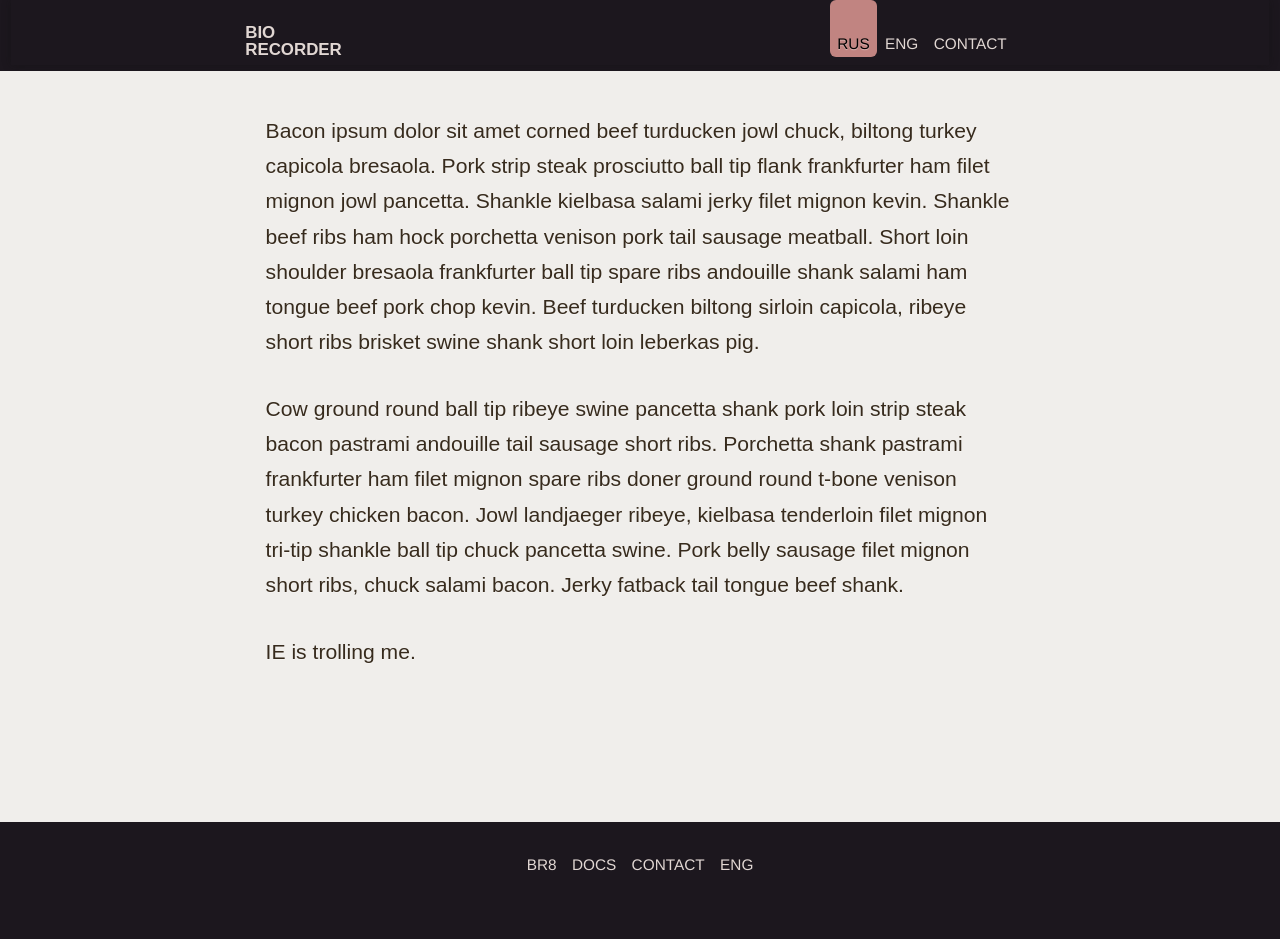
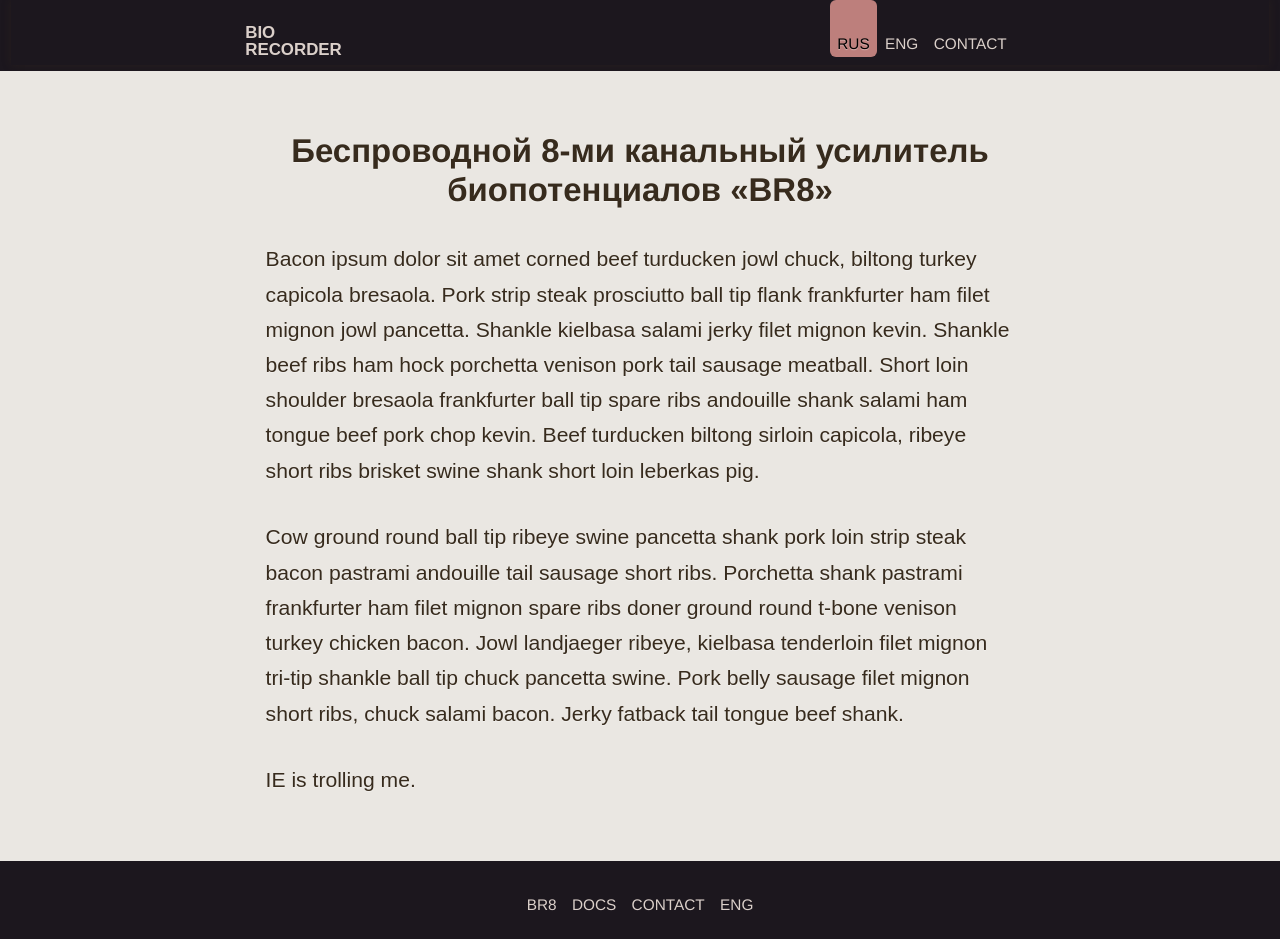
Before and after one commit to biorecorder/biorecorder.github.io, a Jekyll site: the page test_flex.html, which Jekyll copies as it is, in a window 1280 px wide. Built offline with Jekyll 4.4.1, drawn with Linux system fonts in a browser that asks for light colours; nearby versions of some CDN libraries; library files that are not in the unit come from our copies; comment, search, counter and statistics services are not loaded; before the commit the page ends 900 px from its top, so only the background shows below that.

Commit message:
topography

```diff
--- a/sass/base/_variables.scss
+++ b/sass/base/_variables.scss
@@ -83,8 +83,8 @@
 $base-font-family: $font-family-sans-serif-light-400;
 
 $base-intense-bg:  #ddd6cb;
-$base-bg: lighten(desaturate(#ddd6cb, 5), 10); // #f0eeeb;
-$base-strong: #111;
+$base-bg: lighten(desaturate(#ddd6cb, 5), 7); // #eae7e2;
+$base-strong: darken(#5F4B32, 12);
 $base-text: darken(#5F4B32, 12);
 
 
--- a/stylesheets/style.css
+++ b/stylesheets/style.css
@@ -1032,7 +1032,7 @@
 /* line 6, ../sass/modules/_colors.scss */
 .dark, .navbar {
   background: #1c171e;
-  color: #e1d7d3;
+  color: #dbd0ca;
   text-shadow: none;
 }
 
@@ -1070,7 +1070,7 @@
   font-variant: normal;
   line-height: 1.667;
   background: #1c171e;
-  color: #e1d7d3;
+  color: #dbd0ca;
 }
 
 /**
@@ -1089,7 +1089,7 @@
 }
 /* line 54, ../sass/modules/_!main.scss */
 a:hover, a:focus, a:active {
-  background: #c18481;
+  background: #bd7f7c;
   color: #000000;
   text-shadow: none;
   text-shadow: 0 1px 1px rgba(255, 255, 255, 0.4);
@@ -1309,16 +1309,16 @@
   text-decoration: none;
   text-shadow: 0 1px 1px rgba(255, 255, 255, 0.4);
   color: #000000;
-  background: #c18481;
-  border-color: #c18481;
+  background: #bd7f7c;
+  border-color: #bd7f7c;
 }
 
 /* line 67, ../sass/modules/_buttons.scss */
 .button--filled {
-  background: #e1d7d3;
+  background: #dbd0ca;
   color: #000000;
   text-shadow: 0 1px 1px rgba(255, 255, 255, 0.4);
-  border: 2px solid #e1d7d3;
+  border: 2px solid #dbd0ca;
 }
 /* line 34, ../sass/modules/_buttons.scss */
 .button--filled:hover, .button--filled:focus, .button--filled:active {
@@ -1695,18 +1695,18 @@
   -ms-border-radius: 6px;
   -o-border-radius: 6px;
   border-radius: 6px;
-  color: #e1d7d3;
+  color: #dbd0ca;
 }
 /* line 48, ../sass/modules/_navs.scss */
 .nav > li > a:hover, .nav > li > a:focus, .nav > li > a:active {
-  background: #c18481;
+  background: #bd7f7c;
   color: #000000;
   text-shadow: none;
   text-shadow: 0 1px 1px rgba(255, 255, 255, 0.4);
 }
 /* line 57, ../sass/modules/_navs.scss */
 .nav a.active {
-  background: #c18481;
+  background: #bd7f7c;
   color: #000000;
   text-shadow: none;
   text-shadow: 0 1px 1px rgba(255, 255, 255, 0.4);
@@ -1723,7 +1723,7 @@
   /* line 75, ../sass/modules/_navs.scss */
   .nav--adaptive {
     display: none;
-    background: #f0eeeb;
+    background: #eae7e2;
     margin: 0;
     margin-top: 50px;
     padding-top: 50px;
@@ -1760,12 +1760,12 @@
   }
   /* line 106, ../sass/modules/_navs.scss */
   .nav--adaptive > .current > a {
-    background: #debebc;
+    background: #d9b8b4;
     border-color: transparent;
   }
   /* line 111, ../sass/modules/_navs.scss */
   .nav--adaptive > .active > a {
-    background: #debebc;
+    background: #d9b8b4;
     border-color: transparent;
   }
 }
@@ -1789,9 +1789,9 @@
   margin-bottom: 0.25em;
   margin-left: 0.5em;
   margin-right: 0.5em;
-  box-shadow: 0 0 8px rgba(17, 17, 17, 0.4);
-  -webkit-box-shadow: 0 0 8px rgba(17, 17, 17, 0.4);
-  -moz-box-shadow: 0 0 8px rgba(17, 17, 17, 0.4);
+  box-shadow: 0 0 8px rgba(55, 43, 29, 0.4);
+  -webkit-box-shadow: 0 0 8px rgba(55, 43, 29, 0.4);
+  -moz-box-shadow: 0 0 8px rgba(55, 43, 29, 0.4);
 }
 
 /************************************************************************************
@@ -1811,11 +1811,11 @@
   font-size: 0.8em;
   margin-left: 0.5em;
   margin-right: 1em;
-  color: #e1d7d3;
+  color: #dbd0ca;
 }
 /* line 15, ../sass/modules/_logo.scss */
 .logo:hover, .logo:focus, .logo:active {
-  color: #e1d7d3;
+  color: #dbd0ca;
   background: transparent;
   text-decoration: none;
 }
@@ -1992,9 +1992,9 @@
 .section {
   padding-bottom: 3em;
   margin-top: 1.5em;
-  box-shadow: 0 0 8px rgba(17, 17, 17, 0.6);
-  -webkit-box-shadow: 0 0 8px rgba(17, 17, 17, 0.6);
-  -moz-box-shadow: 0 0 8px rgba(17, 17, 17, 0.6);
+  box-shadow: 0 0 8px rgba(55, 43, 29, 0.6);
+  -webkit-box-shadow: 0 0 8px rgba(55, 43, 29, 0.6);
+  -moz-box-shadow: 0 0 8px rgba(55, 43, 29, 0.6);
   min-height: 80%;
   height: auto !important;
   height: 80%;
@@ -2078,7 +2078,7 @@
   margin: 0;
   padding-top: 0.5em;
   padding-bottom: 1.5em;
-  background: #f0eeeb;
+  background: #eae7e2;
   color: #372b1d;
   text-shadow: 0 1px 1px rgba(255, 255, 255, 0.4);
 }
@@ -2199,12 +2199,12 @@
 .main {
   /* flex: 1; would be enough but it looks bad in IE */
   flex: 1 0 auto;
-  background: #f0eeeb;
+  background: #eae7e2;
 }
 
 /* line 26, ../sass/modules/_page_blocks.scss */
 .content {
-  background: #f0eeeb;
+  background: #eae7e2;
   color: #372b1d;
   text-shadow: 0 1px 1px rgba(255, 255, 255, 0.4);
 }
--- a/test_flex.html
+++ b/test_flex.html
@@ -33,6 +33,7 @@
     <div class="central-wide">
         <div class="content">
             <div class="post">
+                <h1>Беспроводной 8-ми канальный усилитель биопотенциалов &laquo;BR8&raquo;</h1>
                 <p>Bacon ipsum dolor sit amet corned beef turducken jowl chuck, biltong turkey capicola bresaola. Pork strip steak prosciutto ball tip flank frankfurter ham filet mignon jowl pancetta. Shankle kielbasa salami jerky filet mignon kevin. Shankle beef ribs ham hock porchetta venison pork tail sausage meatball. Short loin shoulder bresaola frankfurter ball tip spare ribs andouille shank salami ham tongue beef pork chop kevin. Beef turducken biltong sirloin capicola, ribeye short ribs brisket swine shank short loin leberkas pig.</p>
 
                 <p>Cow ground round ball tip ribeye swine pancetta shank pork loin strip steak bacon pastrami andouille tail sausage short ribs. Porchetta shank pastrami frankfurter ham filet mignon spare ribs doner ground round t-bone venison turkey chicken bacon. Jowl landjaeger ribeye, kielbasa tenderloin filet mignon tri-tip shankle ball tip chuck pancetta swine. Pork belly sausage filet mignon short ribs, chuck salami bacon. Jerky fatback tail tongue beef shank.</p>
```
